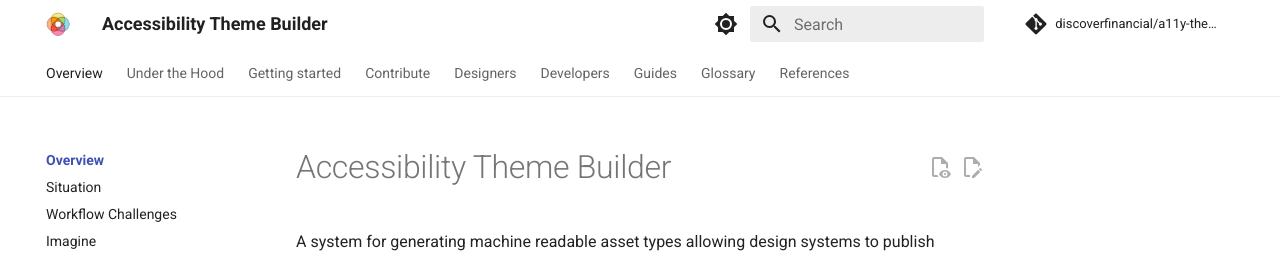
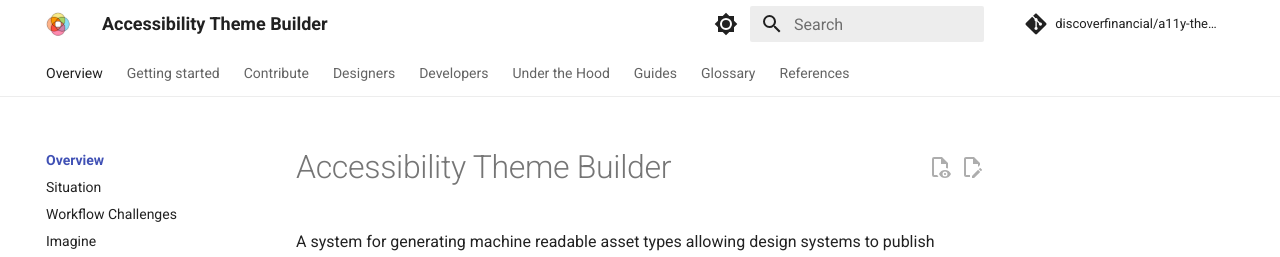
Before and after one commit to finos/a11y-theme-builder, an MkDocs documentation site: the page built from docs/index.md, in a window 1280 px wide and 993 px high. Shown: the top 257 px of the window. Built offline with MkDocs 1.6.1 and Material for MkDocs 9.7.7, drawn with Linux system fonts in a browser that asks for light colours; comment, search, counter and statistics services are not loaded; some of the changed lines change nothing that is shown.

Commit message:
#36 Reorg Outline

```diff
--- a/mkdocs.yml
+++ b/mkdocs.yml
@@ -145,12 +145,6 @@ nav:
     - Workflow Challenges: motivation/challenges.md
     - Imagine: motivation/imagine.md
     - Solution: motivation/solution.md
-  - Under the Hood:
-    - architecture/index.md
-    - Component Model: architecture/component-model.md
-    - Why Mui: decisions/mui_adr.md
-    - Understanding SDK: architecture/sdk-intro.md
-    - Foundational Services: architecture/base-services.md
   - Getting started:
     - setup/index.md
     - Prerequisites: setup/dependencies.md
@@ -178,6 +172,12 @@ nav:
     - Create desktop theme: developers/create-desktop-theme.md
     - Create mobile theme: developers/create-mobile-theme.md
     - Managing light and dark modes: developers/managing-modes.md
+  - Under the Hood:
+    - architecture/index.md
+    - Component Model: architecture/component-model.md
+    - Why Mui: decisions/mui_adr.md
+    - Understanding SDK: architecture/sdk-intro.md
+    - Foundational Services: architecture/base-services.md
   - Guides:
     - guides/index.md
     - Generate a theme: guides/create-a-theme.md
```
